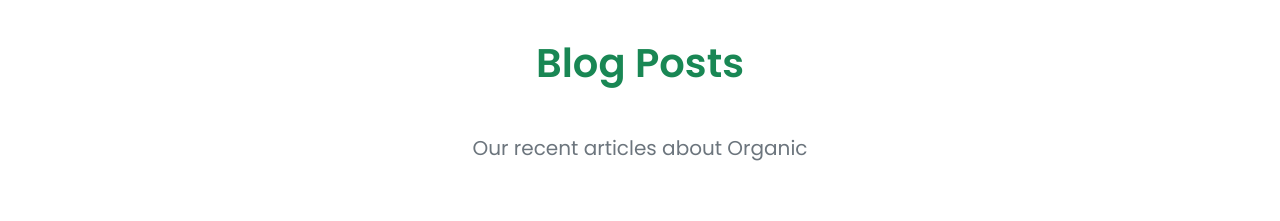
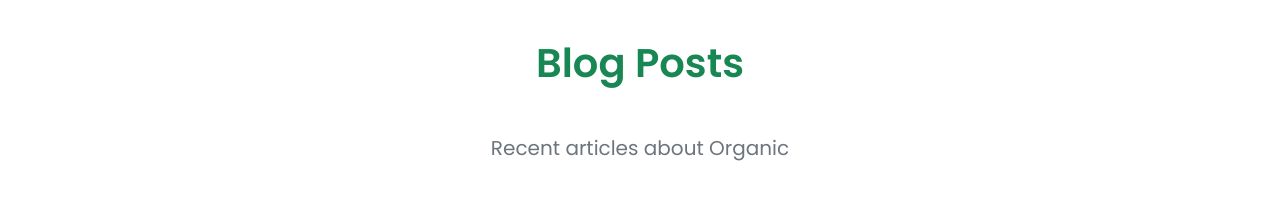
Before and after one commit to hasanmint/fruits-warehouse-management-client-side, a React (Create React App) app: page / in a window 1280 px wide. Shown: the part 800-1021 px from the top of the page. Built offline with nearby package versions, Linux system fonts and the light colour scheme; no server answers.

Commit message:
update fixeding to connect server

```diff
--- a/src/Pages/Blog/Blog.js
+++ b/src/Pages/Blog/Blog.js
@@ -10,7 +10,7 @@ const Blog = () => {
                 <div class="row py-lg-3">
                     <div class="col-lg-6 col-md-8 mx-auto">
                         <h1 class="className='display-5 fw-bold lh-1 mb-5 mt-5 text-success text-center">Blog Posts</h1>
-                        <p class="lead text-muted">Our recent articles about Organic</p>
+                        <p class="lead text-muted">Recent articles about Organic</p>
 
                     </div>
                 </div>
```
